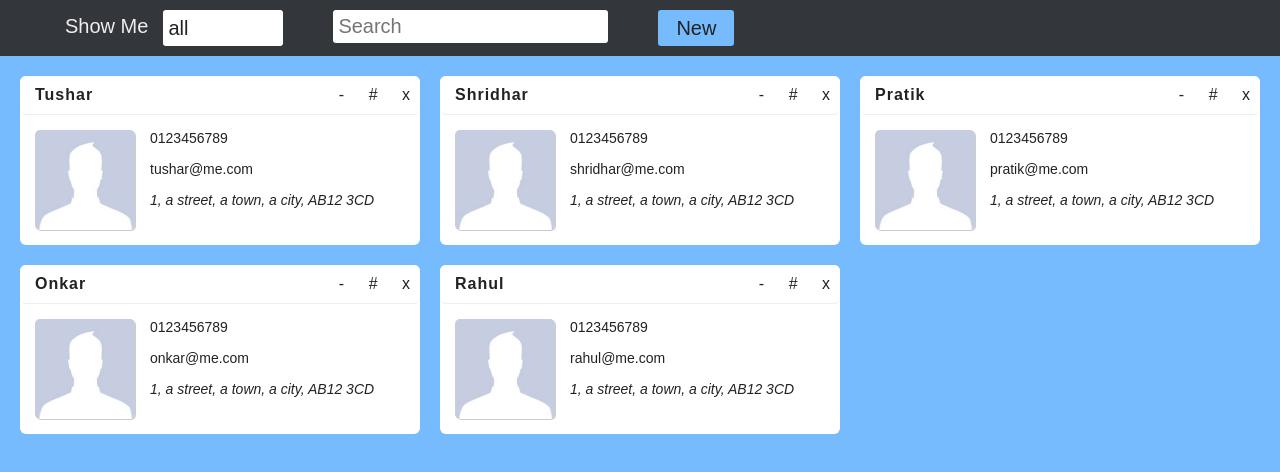
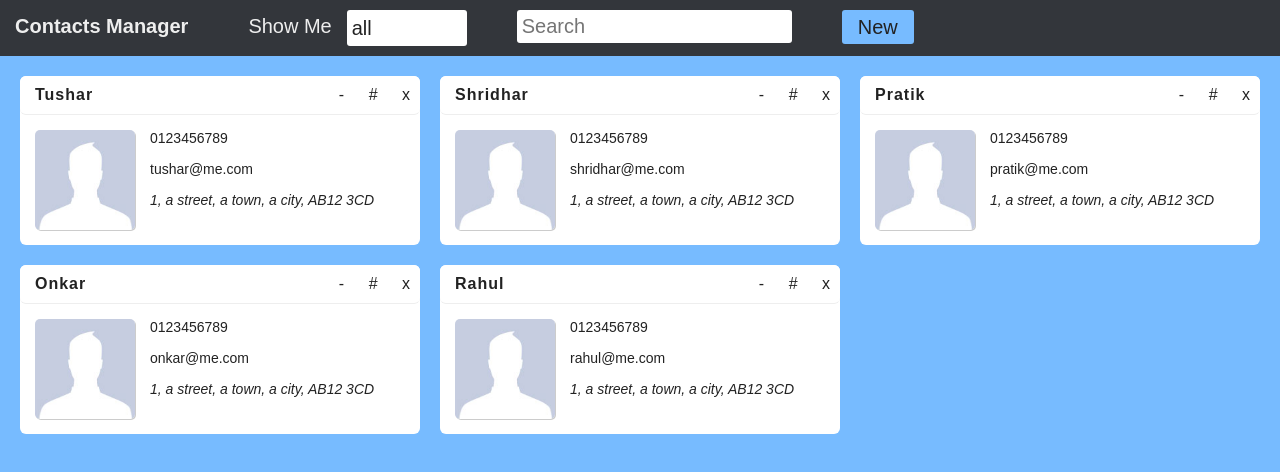
Before and after one commit to Tushkiz/contacts-manager, a plain HTML site: page index.html in a window 1280 px wide. Drawn offline with Linux system fonts and the light colour scheme.

Commit message:
add header and pixel correction

```diff
--- a/index.html
+++ b/index.html
@@ -45,6 +45,7 @@
 	<body>
 		<div id="contacts">
 			<header class="top-bar">
+				<h1>Contacts Manager</h1>
 				<label>Show Me</label>
 				<div class="filter"></div>
 				<input class="search" placeholder="Search"/>
--- a/stylesheets/style.css
+++ b/stylesheets/style.css
@@ -113,6 +113,10 @@ header:after {
 	color: #EEE;
 }
 
+.top-bar h1 {
+	float: left;
+	padding: 5px;
+}
 .top-bar label {
 	display: block;
 	float: left;
@@ -148,7 +152,7 @@ header:after {
 .btn {
 	font-size: 16.996px;
 	line-height: 16px;
-	padding: 10px 18px 10px;
+	padding: 9px 16px;
 	background-color: #7bf;
 	color: #222;
 	font-size: 2em;
```
